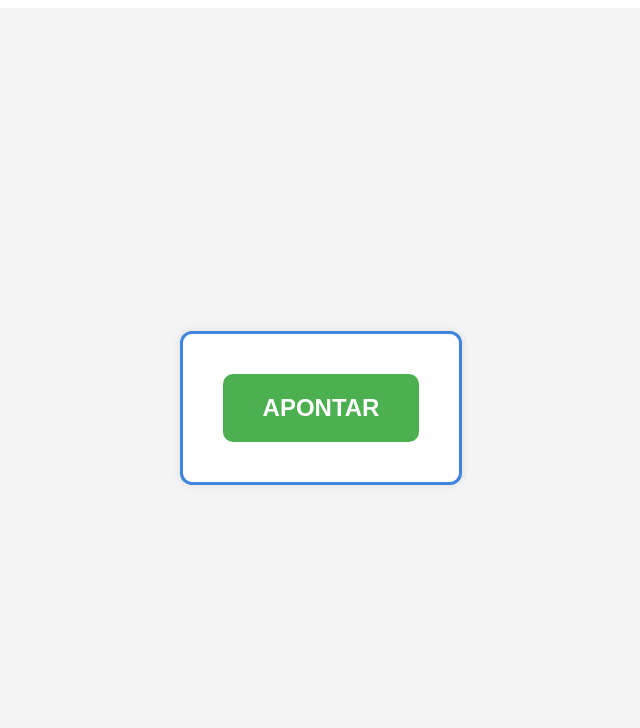
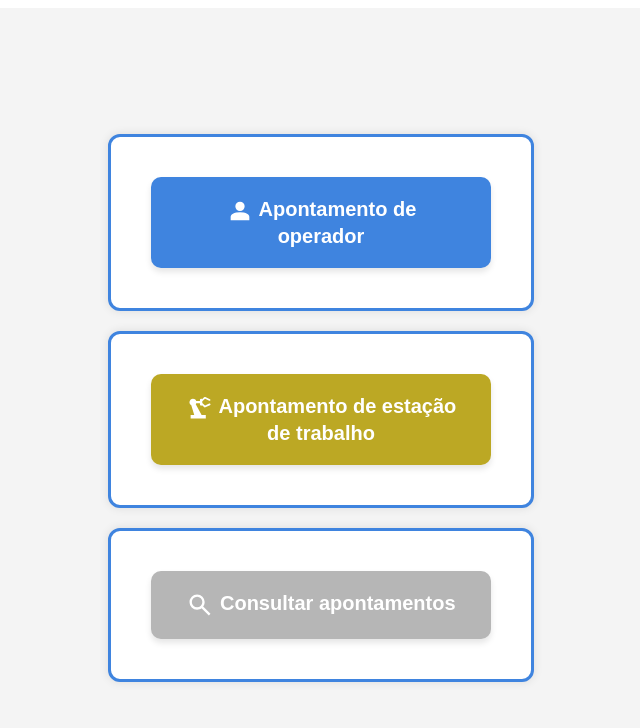
Before and after one commit to lvhilgert/apontamentoProducao, an Angular app: page /inicial in a window 1280 px wide. Shown: the top 728 px of the page, without its empty margins (319-959 px from the left). Built offline with nearby package versions, Linux system fonts and the light colour scheme.

Commit message:
novaModelagem2.1

```diff
--- a/src/app/apontamento/apontamento.component.html
+++ b/src/app/apontamento/apontamento.component.html
@@ -14,12 +14,14 @@
       </div>
 
   <!-- Item -->
-  <div class="input-field" *ngIf="usaCriarOp && criarNovaOrdem">
-    <label for="item">Item</label>
-      <div class="input-inline">
-          <input type="text" id="item" [(ngModel)]="item" placeholder="Digite o código do item">
-          <button type="button" class="icon-button" (click)="openItemModal()">🔍</button>
-      </div>
+  <div class="section" *ngIf="usaCriarOp && criarNovaOrdem">
+    <div class="input-field">
+      <label for="item">Item</label>
+        <div class="input-inline">
+            <input type="text" id="item" [(ngModel)]="item" placeholder="Digite o código do item">
+            <button type="button" class="icon-button" (click)="openItemModal()">🔍</button>
+        </div>
+    </div>
   </div>
 
 
@@ -27,7 +29,7 @@
   <div class="section">
   <div class="row-inline">
 
-    <div class="input-field">
+    <div class="input-field" *ngIf="tipoDoApontamento == 'operador'">
       <label for="operador">Operador</label>
       <select [disabled]="apontamentoIniciado" id="operador" [(ngModel)]="operador">
         <option>João</option>
@@ -38,13 +40,24 @@
       </select>
     </div>
 
-    <div class="input-field">
+    <div class="input-field" *ngIf="tipoDoApontamento == 'estacao'">
       <label for="estacaoDeTrabalho">Estação de trabalho</label>
       <select [disabled]="apontamentoIniciado" id="estacaoDeTrabalho" [(ngModel)]="estacaoDeTrabalho">
         <option>MAQ1</option>
         <option>MAQ2</option>
         <option>MAQ3</option>
         <option>MAQ4</option>
+      </select>
+    </div>
+
+    <div class="input-field" *ngIf="tipoDoApontamento == 'estacao'">
+      <label for="operador">Operador (info)</label>
+      <select [disabled]="apontamentoIniciado" id="operador" [(ngModel)]="operador">
+        <option>João</option>
+        <option>Maria</option>
+        <option>Carlos</option>
+        <option>Ana</option>
+        <option>Lucas</option>
       </select>
     </div>
 
--- a/src/app/apontamento/apontamento.component.ts
+++ b/src/app/apontamento/apontamento.component.ts
@@ -2,6 +2,7 @@ import { Component, OnInit } from '@angular/core';
 import { Router } from '@angular/router';
 import { CommonModule } from '@angular/common';
 import { FormsModule } from '@angular/forms';
+import { ActivatedRoute } from '@angular/router';
 
 @Component({
   selector: 'app-apontamento',
@@ -58,9 +59,12 @@ export class ApontamentoComponent {
 
   //Cronômetro:
   cronometroAtivo = false;
-tempoDecorrido = 0; // em segundos
-intervalo: any;
-duracaoManual = '00:00:00';
+  tempoDecorrido = 0; // em segundos
+  intervalo: any;
+  duracaoManual = '00:00:00';
+
+  //Tipo do apontamento:
+  tipoDoApontamento: string = '';
 
   quantidadeTotal = 0;
   leituras: number[] = [];
@@ -72,12 +76,17 @@ duracaoManual = '00:00:00';
     { codigo: '002', descricao: 'Sacola reciclável 25x35cm' },
     { codigo: '003', descricao: 'Sacola grande 30x40cm' }
   ];
+  constructor(private route: ActivatedRoute) {}
 
   ngOnInit() {
     const hoje = new Date().toISOString().substring(0, 10);
     this.dataInicio = hoje;
     this.dataFim = hoje;
     this.atualizarHoras();
+    this.route.queryParams.subscribe((params: { [key: string]: any }) => {
+      const tipo = params['tipo'];
+      this.tipoDoApontamento = tipo || 'completo';
+    });
   }
 
   toggleInicioFim() {
--- a/src/app/app.routes.ts
+++ b/src/app/app.routes.ts
@@ -2,10 +2,13 @@ import { Routes } from '@angular/router';
 import { ApontamentoComponent } from './apontamento/apontamento.component'; // importa o componente
 import { InicialComponent } from './inicial/inicial.component';
 import { ApontamentoCompletoComponent } from './apontamento-completo/apontamento-completo.component';
+import { GridApontamentoComponent } from './grid-apontamento/grid-apontamento.component';
+
 
 export const routes: Routes = [
   { path: 'apontamento', component: ApontamentoComponent },
   { path: 'inicial', component: InicialComponent },
   { path: 'apontamento-completo', component: ApontamentoCompletoComponent },
-  { path: '**', redirectTo: 'apontamento' } // opcional: qualquer rota inválida manda pro apontamento
+  { path: 'grid-apontamento', component: GridApontamentoComponent },
+  { path: '**', redirectTo: 'inicial' } // opcional: qualquer rota inválida manda pro apontamento
 ];
--- a/src/app/inicial/inicial.component.css
+++ b/src/app/inicial/inicial.component.css
@@ -1,10 +1,13 @@
 .container-inicial {
   display: flex;
+  flex-direction: column; /* <---- agora os filhos ficam empilhados */
   justify-content: center;
   align-items: center;
   height: 100vh;
   background-color: #f4f4f4;
+  gap: 20px; /* espaço entre as molduras */
 }
+
 
   .moldura {
     border: 3px solid #3f84df;
@@ -18,15 +21,56 @@
   .botao-apontar {
     background-color: #4CAF50;
     color: white;
-    font-size: 24px;
+    font-size: 20px;
     font-weight: bold;
-    padding: 20px 40px;
+    padding: 20px 30px;
     border: none;
     border-radius: 10px;
     cursor: pointer;
-    transition: background-color 0.2s ease;
+    transition: all 0.2s ease;
+    box-shadow: 0 4px 6px rgba(0, 0, 0, 0.1);
+    display: flex;
+    align-items: center;     /* ← garante centralização vertical */
+    justify-content: center; /* ← centraliza o conteúdo horizontalmente */
+    gap: 12px;
+    width: 340px;
   }
+
+  .botao-apontar svg {
+    width: 26px;
+    height: 26px;
+    vertical-align: middle;  /* ← corrige desalinhamento fino */
+    fill: white;
+    flex-shrink: 0;          /* evita encolhimento em telas pequenas */
+  }
+
 
   .botao-apontar:hover {
     background-color: #45a049;
+    transform: translateY(-2px);
+    box-shadow: 0 6px 12px rgba(0, 0, 0, 0.2);
   }
+
+  .icon-text svg {
+    width: 28px;
+    height: 28px;
+    fill: white;
+  }
+
+  .moldura {
+    display: flex;
+    justify-content: center;
+    align-items: center;
+    border: 3px solid #3f84df;
+    padding: 40px;
+    border-radius: 12px;
+    background-color: white;
+    box-shadow: 0 0 10px rgba(0,0,0,0.1);
+  }
+
+  /* Cores dos botões */
+.green { background-color: #4CAF50; }
+.yellow { background-color: #bca824; }
+.red   { background-color: #f44336; }
+.blue  { background-color: #3f84df; }
+.gray  { background-color: #b6b6b6; }
--- a/src/app/inicial/inicial.component.html
+++ b/src/app/inicial/inicial.component.html
@@ -1,5 +1,28 @@
 <div class="container-inicial">
-    <div class="moldura">
-      <button class="botao-apontar" (click)="irParaApontamento()">APONTAR</button>
-    </div>
+  <div class="moldura">
+    <button class="botao-apontar blue" (click)="irParaApontamentoOperador()">
+      <span class="icon-text">
+        <svg xmlns="http://www.w3.org/2000/svg" viewBox="0 -960 960 960" fill="#ffffff"><path d="M480-480q-66 0-113-47t-47-113q0-66 47-113t113-47q66 0 113 47t47 113q0 66-47 113t-113 47ZM160-160v-112q0-34 17.5-62.5T224-378q62-31 126-46.5T480-440q66 0 130 15.5T736-378q29 15 46.5 43.5T800-272v112H160Z"/></svg>
+        Apontamento de operador
+      </span>
+    </button>
   </div>
+
+  <div class="moldura">
+    <button class="botao-apontar yellow" (click)="irParaApontamentoEstacao()">
+      <span class="icon-text">
+        <svg xmlns="http://www.w3.org/2000/svg" viewBox="0 -960 960 960" fill="#ffffff"><path d="M159-120v-120h124L181-574q-27-15-44.5-44T119-680q0-50 35-85t85-35q39 0 69.5 22.5T351-720h128v-40q0-17 11.5-28.5T519-800q9 0 17.5 4t14.5 12l68-64q9-9 21.5-11.5T665-856l156 72q12 6 16.5 17.5T837-744q-6 12-17.5 15.5T797-730l-144-66-94 88v56l94 86 144-66q11-5 23-1t17 15q6 12 1 23t-17 17l-156 74q-12 6-24.5 3.5T619-512l-68-64q-6 6-14.5 11t-17.5 5q-17 0-28.5-11.5T479-600v-40H351q-3 8-6.5 15t-9.5 15l200 370h144v120H159Z"/></svg>
+        Apontamento de estação de trabalho
+      </span>
+    </button>
+  </div>
+
+  <div class="moldura">
+    <button class="botao-apontar gray" (click)="irParaGridApontamento()">
+      <span class="icon-text">
+        <svg xmlns="http://www.w3.org/2000/svg" viewBox="0 -960 960 960" fill="#ffffff"><path d="M784-120 532-372q-30 24-69 38t-83 14q-109 0-184.5-75.5T120-580q0-109 75.5-184.5T380-840q109 0 184.5 75.5T640-580q0 44-14 83t-38 69l252 252-56 56ZM380-400q75 0 127.5-52.5T560-580q0-75-52.5-127.5T380-760q-75 0-127.5 52.5T200-580q0 75 52.5 127.5T380-400Z"/></svg>
+        Consultar apontamentos
+      </span>
+    </button>
+  </div>
+</div>
--- a/src/app/inicial/inicial.component.ts
+++ b/src/app/inicial/inicial.component.ts
@@ -15,8 +15,15 @@ export class InicialComponent {
 
   constructor(private router: Router) {}
 
-  irParaApontamento() {
-    this.router.navigate(['/apontamento']);
+  irParaApontamentoOperador() {
+    this.router.navigate(['/apontamento'], { queryParams: { tipo: 'operador' } });
+  }
+  irParaApontamentoEstacao() {
+    this.router.navigate(['/apontamento'], { queryParams: { tipo: 'estacao' } });
+  }
+  irParaGridApontamento() {
+    this.router.navigate(['/grid-apontamento']);
   }
 
+
 }
```
Also changed, not shown: src/assets/iniciar.png (added). Lines whose indentation alone changed are shown as unchanged.
